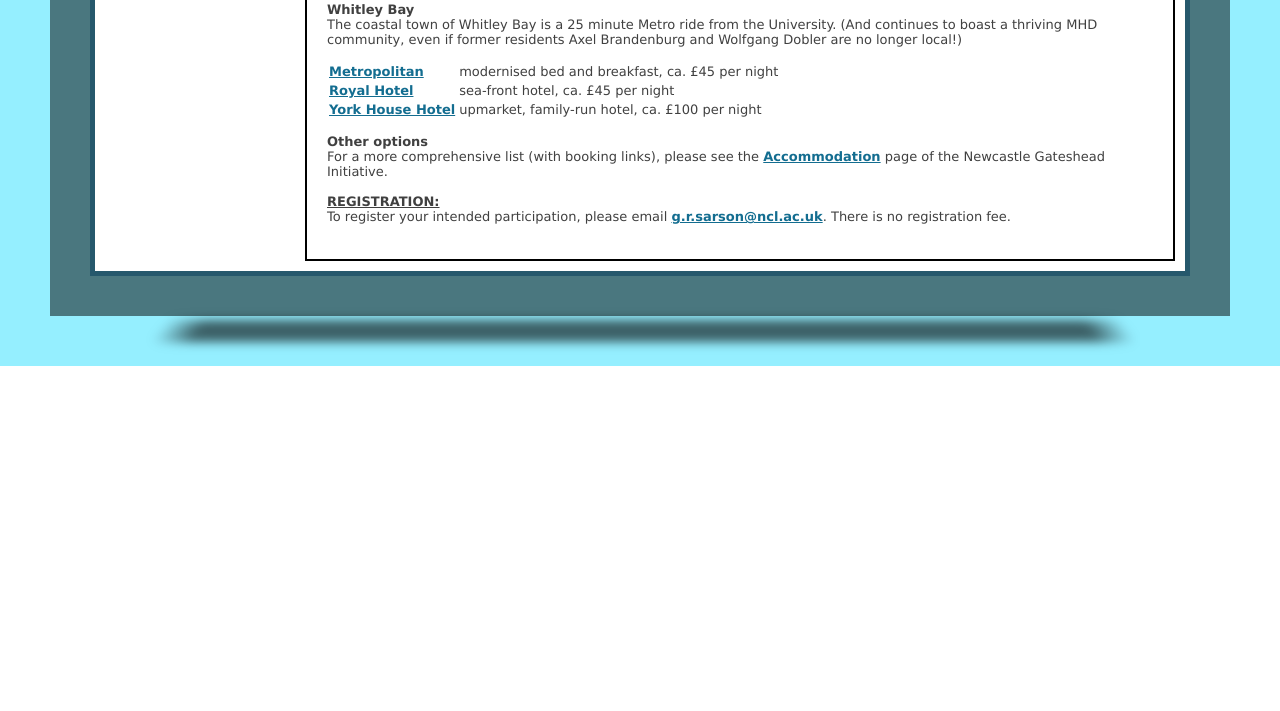
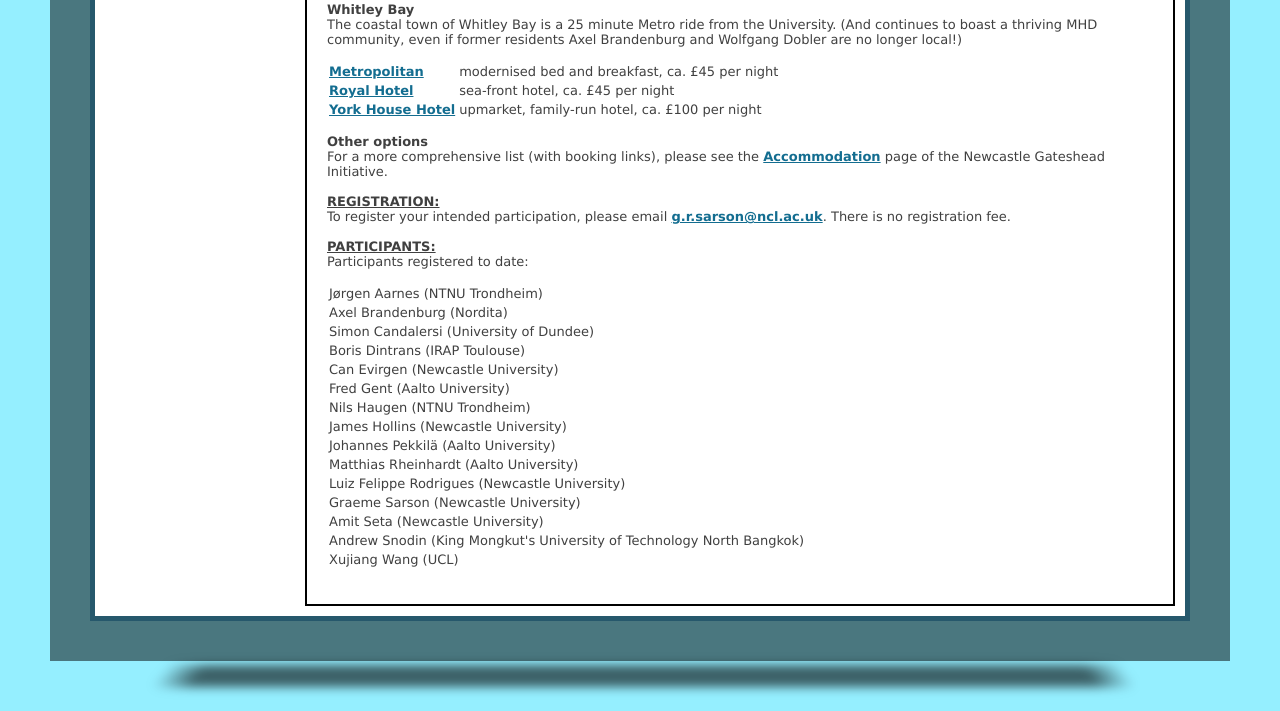
Before and after one commit to pencil-code/website, a PHP site: page /UserMeetings/2017/index.php in a window 1280 px wide. Shown: the part 831-1542 px from the top of the page. Before the commit the page ends 1197 px from the top, so only its background shows below. Run offline with PHP 8.4, Linux system fonts and the light colour scheme.

Commit message:
add participants to date, add some detail to agenda

```diff
--- a/UserMeetings/2017/index.php
+++ b/UserMeetings/2017/index.php
@@ -184,11 +184,50 @@ page of the Newcastle Gateshead Initiative.
 <li><a href="/UserMeetings/2017/agenda.txt">agenda.txt</a></li>
 -->
 
-<!-- ACCOMMODATION -->
 <p><b><u>REGISTRATION:</u></b><br>
 To register your intended participation,
 please email <a href="mailto:g.r.sarson@ncl.ac.uk">g.r.sarson@ncl.ac.uk</a>.
 There is no registration fee.
+</p>
+<p>
+
+<p><b><u>PARTICIPANTS:</u></b><br>
+Participants registered to date:
+<p>
+<table cellspacing="0px" cellpadding="2.5%">
+<tr>
+<td> J&oslash;rgen Aarnes (NTNU Trondheim)
+<tr>
+<td> Axel Brandenburg (Nordita)
+<tr>
+<td> Simon Candalersi (University of Dundee)
+<tr>
+<td> Boris Dintrans (IRAP Toulouse)
+<tr>
+<td> Can Evirgen (Newcastle University)
+<tr>
+<td> Fred Gent (Aalto University)
+<tr>
+<td> Nils Haugen (NTNU Trondheim)
+<tr>
+<td> James Hollins (Newcastle University)
+<tr>
+<td> Johannes Pekkil&auml; (Aalto University)
+<tr>
+<td> Matthias Rheinhardt (Aalto University)
+<tr>
+<td> Luiz Felippe Rodrigues (Newcastle University)
+<tr>
+<td> Graeme Sarson (Newcastle University)
+<tr>
+<td> Amit Seta (Newcastle University)
+<tr>
+<td> Andrew Snodin (King Mongkut's University of Technology North Bangkok)
+<tr>
+<td> Xujiang Wang (UCL)
+</table>
+</p>
+<p>
 
 </div>
 
```
Also changed, not shown: UserMeetings/2017/agenda.txt (+15 -5 lines).
